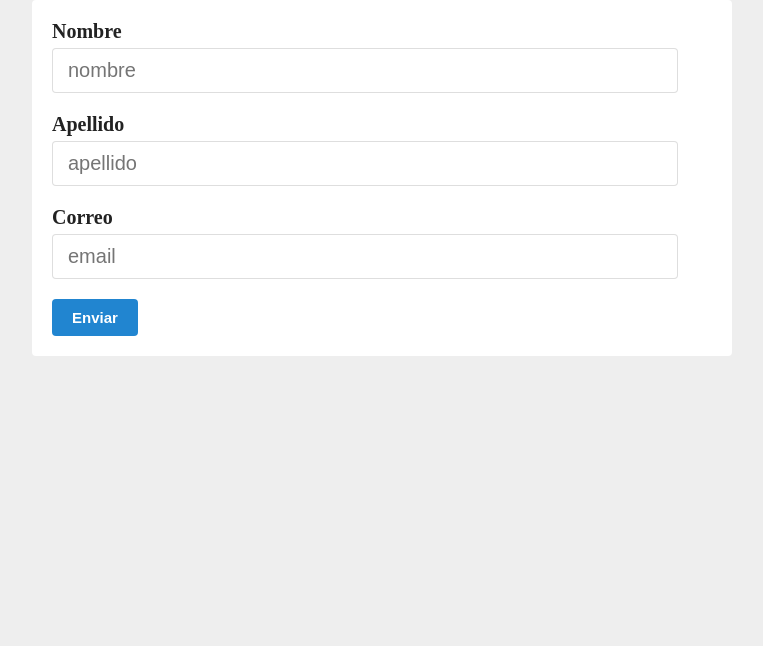
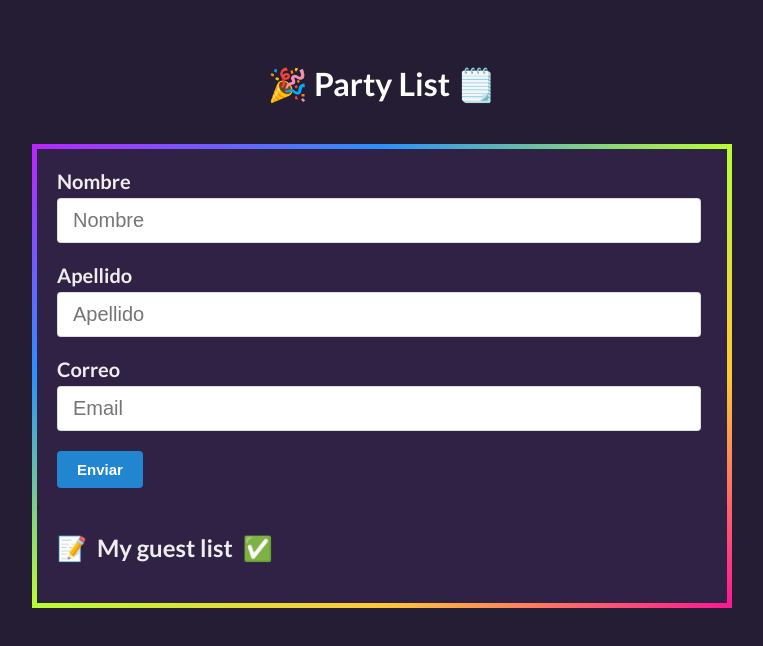
Before and after one commit to JorgeRodz/react-party-list-guest, a React (Create React App) app: page / in a window 1280 px wide. Shown: the top 646 px of the page, without its empty margins (258-1021 px from the left). Built offline with nearby package versions, Linux system fonts and the light colour scheme.

Commit message:
Add awesome styles to the app

```diff
--- a/public/index.html
+++ b/public/index.html
@@ -24,7 +24,13 @@
       work correctly both with client-side routing and a non-root public URL.
       Learn how to configure a non-root public URL by running `npm run build`.
     -->
-    <title>React App</title>
+    <title>🎉 Party List 🗒️</title>
+    <link rel="preconnect" href="https://fonts.googleapis.com" />
+    <link rel="preconnect" href="https://fonts.gstatic.com" crossorigin />
+    <link
+      href="https://fonts.googleapis.com/css2?family=Lato:wght@400;700&display=swap"
+      rel="stylesheet"
+    />
   </head>
   <body>
     <noscript>You need to enable JavaScript to run this app.</noscript>
--- a/src/App.css
+++ b/src/App.css
@@ -1,7 +1,9 @@
 html {
   box-sizing: border-box;
 }
-*, *::before, *::after {
+*,
+*::before,
+*::after {
   box-sizing: inherit;
 }
 
@@ -43,3 +45,9 @@ html {
     transform: rotate(360deg);
   }
 }
+
+.main_title {
+  text-align: center;
+  color: #fff;
+  margin-bottom: 40px;
+}
--- a/src/App.js
+++ b/src/App.js
@@ -1,4 +1,5 @@
 import React from "react";
+import "./App.css";
 import { useState } from "react";
 import useFormulario from "./hooks/useFormulario";
 import Input from "./components/Input";
@@ -23,6 +24,8 @@ const App = () => {
   };
 
   return (
+    <div style={{ marginTop: "5%" }}>
+      <h1 className="main_title">🎉 Party List 🗒️</h1>
       <Container>
         <Card>
           <div style={{ padding: 20 }}>
@@ -31,7 +34,7 @@ const App = () => {
                 label="Nombre"
                 name="name"
                 onChange={handleChange}
-              placeholder="nombre"
+                placeholder="Nombre"
                 type="text"
                 value={dataForm.name}
               />
@@ -39,7 +42,7 @@ const App = () => {
                 label="Apellido"
                 name="lastname"
                 onChange={handleChange}
-              placeholder="apellido"
+                placeholder="Apellido"
                 type="text"
                 value={dataForm.lastname}
               />
@@ -47,7 +50,7 @@ const App = () => {
                 label="Correo"
                 name="email"
                 onChange={handleChange}
-              placeholder="email"
+                placeholder="Email"
                 type="email"
                 value={dataForm.email}
               />
@@ -56,16 +59,26 @@ const App = () => {
           </div>
         </Card>
         <Card>
+          <h2>
+            <span style={{ display: "inline-block", paddingRight: "10px" }}>
+              📝
+            </span>
+            My guest list
+            <span style={{ display: "inline-block", paddingLeft: "10px" }}>
+              ✅
+            </span>
+          </h2>
           <ul>
             {usuarios.map((usuario) => (
               <li
-              data-icon="🧑‍💻"
+                data-icon="🥳"
                 key={usuario.email}
               >{`  ${usuario.name} ${usuario.lastname}: 📧  ${usuario.email}`}</li>
             ))}
           </ul>
         </Card>
       </Container>
+    </div>
   );
 };
 
--- a/src/components/Card.css
+++ b/src/components/Card.css
@@ -1,14 +1,23 @@
 .card {
   background-color: #fff;
+  background-color: #302244;
   border-radius: 4px;
+}
+
+.card h2 {
+  margin: 0;
+  color: #eee;
+  padding-left: 20px;
+  padding-top: 25px;
 }
 
 .card ul {
   margin: 0;
-  padding: 0;
+  padding: 20px;
   list-style: none;
   display: grid;
   gap: 1rem;
+  color: #eee;
 }
 
 .card ul li::before {
--- a/src/components/Container.css
+++ b/src/components/Container.css
@@ -1,4 +1,14 @@
 .container {
   max-width: 700px;
   margin: 0 auto;
+  border: 5px solid transparent;
+  border-image: linear-gradient(
+    to bottom right,
+    #b827fc 0%,
+    #2c90fc 25%,
+    #b8fd33 50%,
+    #fec837 75%,
+    #fd1892 100%
+  );
+  border-image-slice: 1;
 }
--- a/src/components/Input.css
+++ b/src/components/Input.css
@@ -3,7 +3,7 @@
 }
 
 .input_container label {
-  color: #222;
+  color: #eee;
   display: block;
   font-size: 20px;
   font-weight: 700;
@@ -18,5 +18,5 @@
   font-size: 20px;
   outline: 0;
   padding: 10px 15px;
-  width: 90%;
+  width: 99%;
 }
--- a/src/index.css
+++ b/src/index.css
@@ -1,6 +1,7 @@
 body {
+  font-family: Lato, sans-serif;
   -moz-osx-font-smoothing: grayscale;
   -webkit-font-smoothing: antialiased;
-  background-color: #eee;
+  background-color: #241d33;
   margin: 0;
 }
```
Lines whose indentation alone changed are shown as unchanged.
